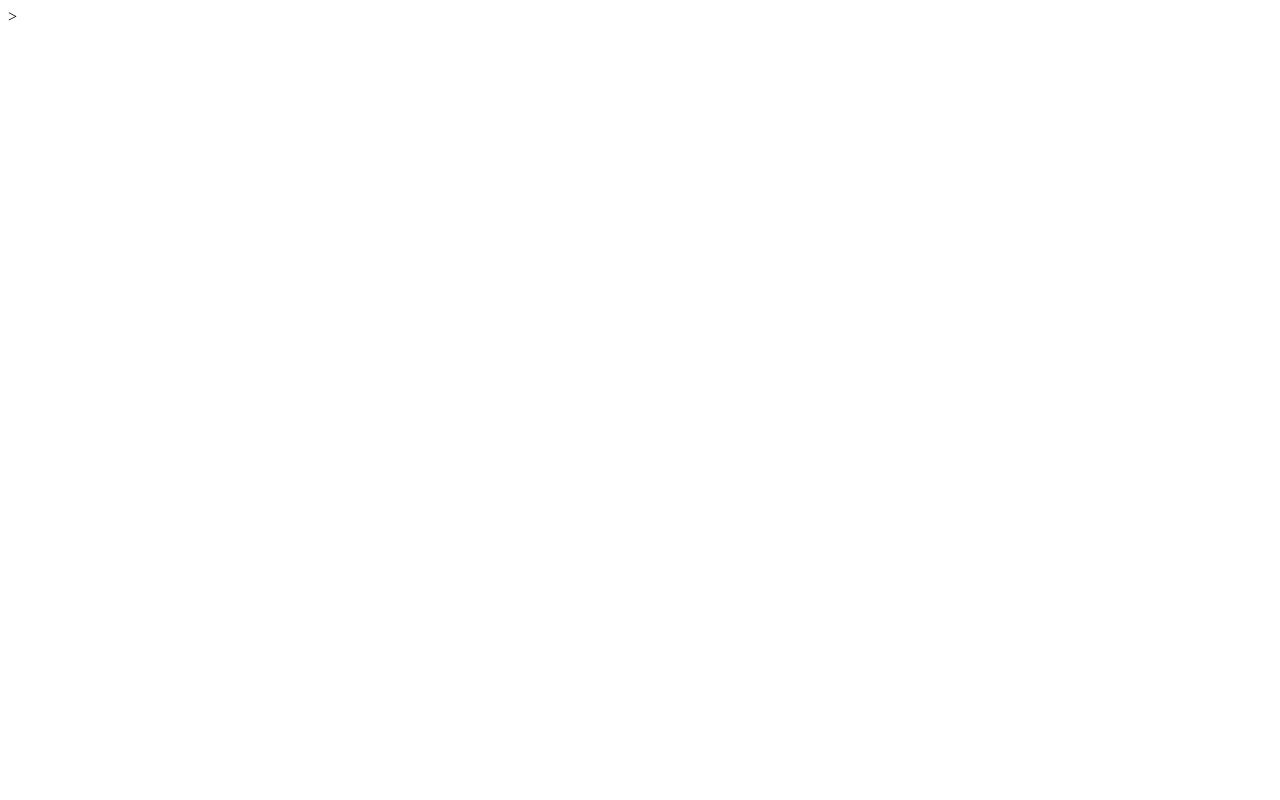
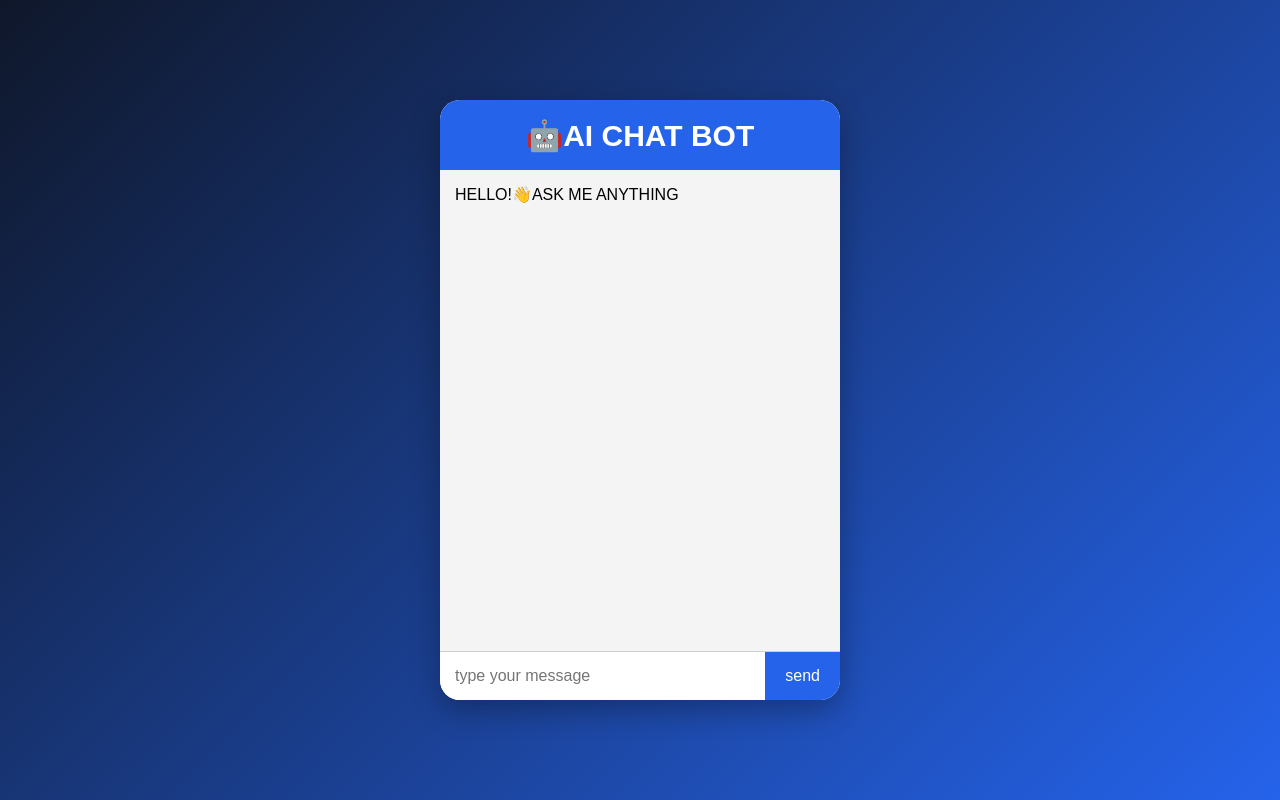
Before and after one commit to Mohan17940/AI-CHATBOT, a plain HTML site: page index.html in a window 1280 px wide. Drawn offline with Linux system fonts and the light colour scheme.

Commit message:
Add basic structure for AI chat bot in HTML

```diff
--- a/index.html
+++ b/index.html
@@ -1 +1,31 @@
->
+<html>
+    <head>
+         <title>AI CHAT-BOT</title>
+        <meta charset="utf-8">
+        <meta name="viewport" content="width=device-width, initial-scale=1">
+       <link rel="stylesheet" href="style.css">
+       <link rel="icon" type="image/jpeg" href="Spiderman-in-Full-Moon-Wallpaper-Mural-710x488.jpg">
+    </head>
+    <body>
+         <div id="chat-container" class="chat-container">
+
+
+
+        <div id="header" class="header">
+            <h1>🤖AI CHAT BOT</h1>
+
+            </div>
+
+        <div id="chat-bot" class="chatbot">
+           <div class=""message bot"> HELLO!👋ASK ME ANYTHING</div>
+        </div>
+       <div id="input-area">
+        <input id="textmessage" type="text"  placeholder="type your message">
+        <button id="send" type="submit" onclick="sendmessage()">send</button>
+          </div>
+        </div>
+        <script src="script.js"></script>
+    </body>
+
+
+</html>
```
